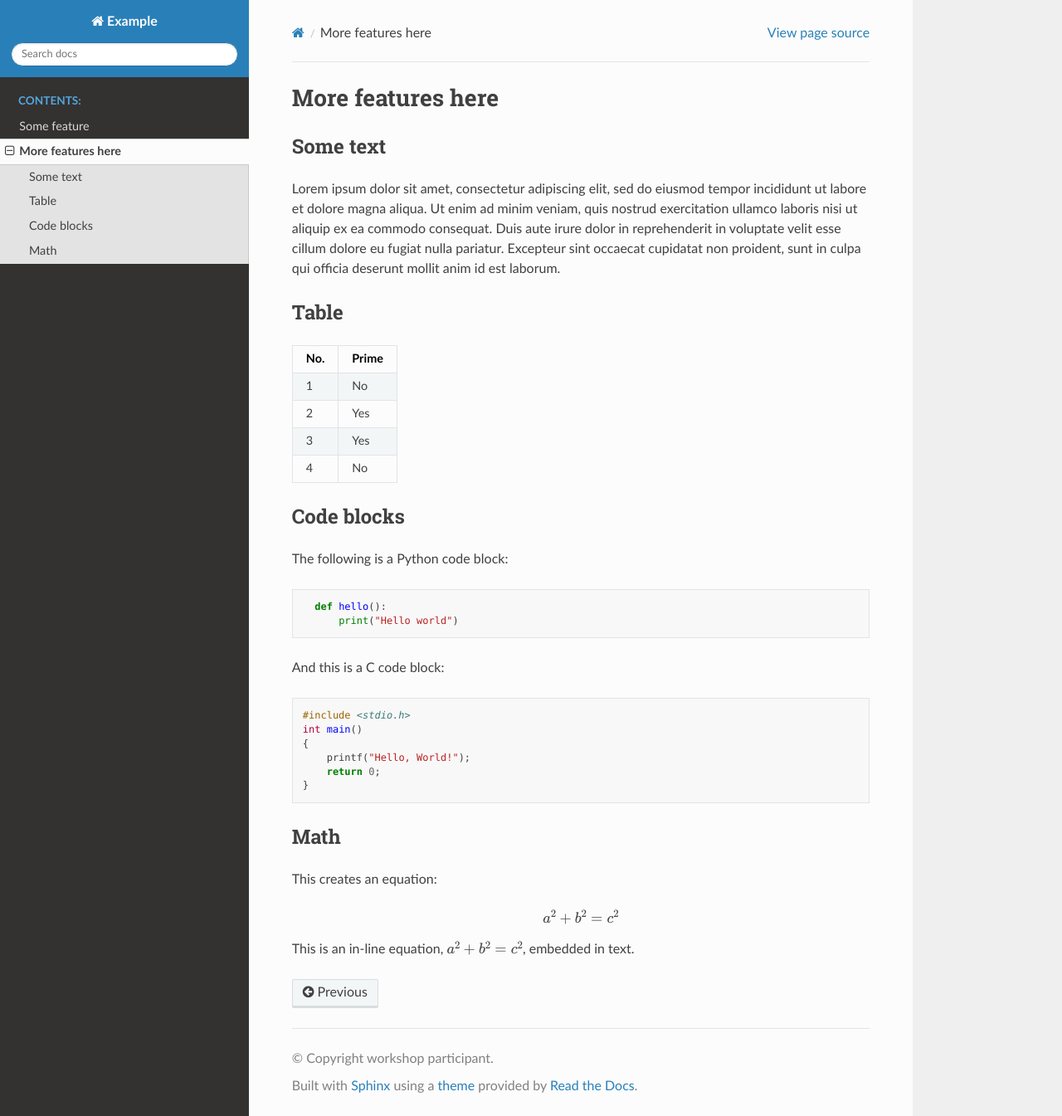
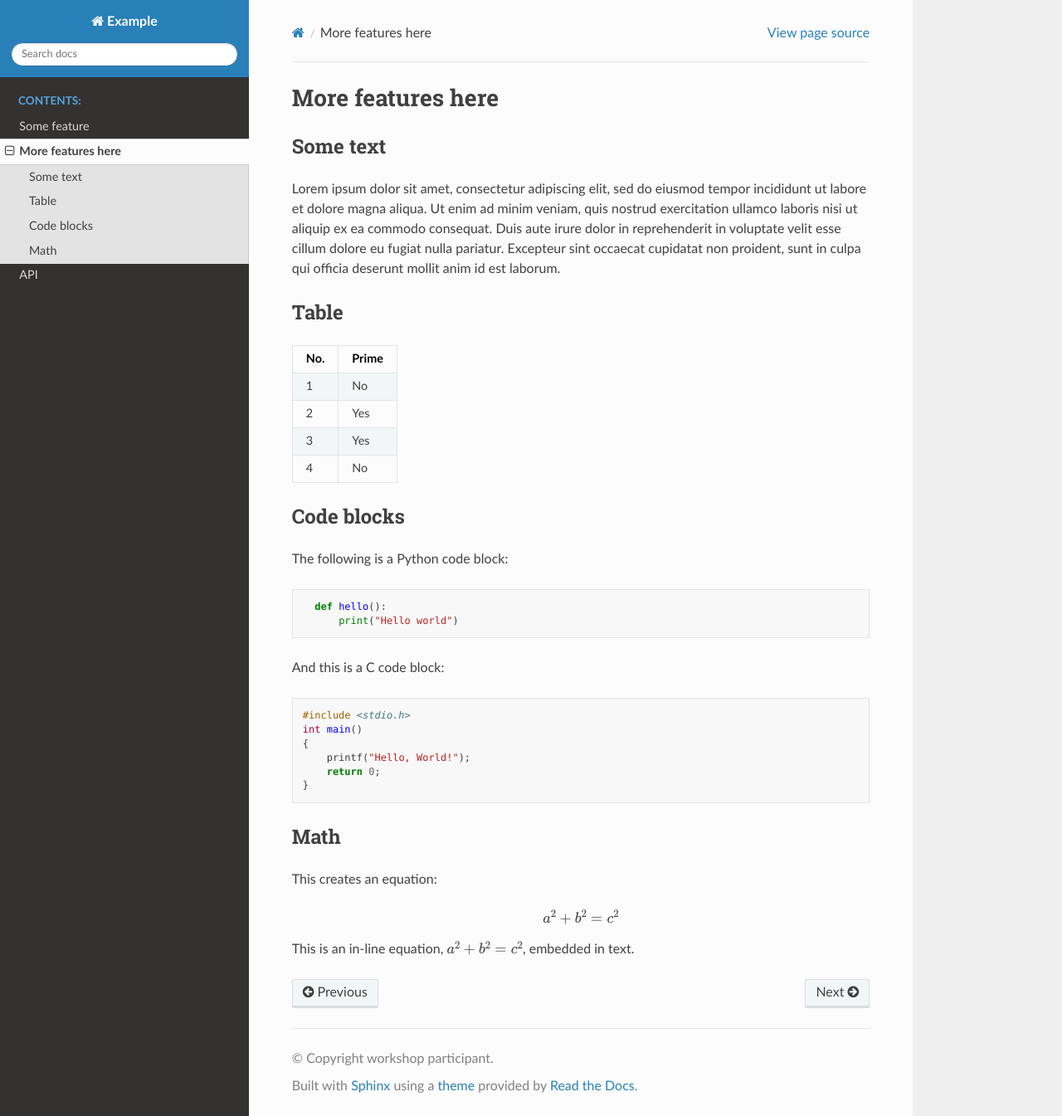
Before and after one commit to LutzGross/test-doc.io, a Sphinx documentation site: the page built from doc/another-feature.md, in a window 1280 px wide and 1345 px high. Shown: the whole window at 83% size. Built offline with Sphinx 7.4.7 and the Read the Docs theme 3.1.0, drawn with Linux system fonts in a browser that asks for light colours; pages that are not in the unit, such as notebooks, are missing from menus.

Commit message:
Update index.rst

```diff
--- a/doc/index.rst
+++ b/doc/index.rst
@@ -12,3 +12,6 @@ Welcome to Example's documentation!
 
    some-feature.md
    another-feature.md
+
+   :caption: API
+   api.rst
```
